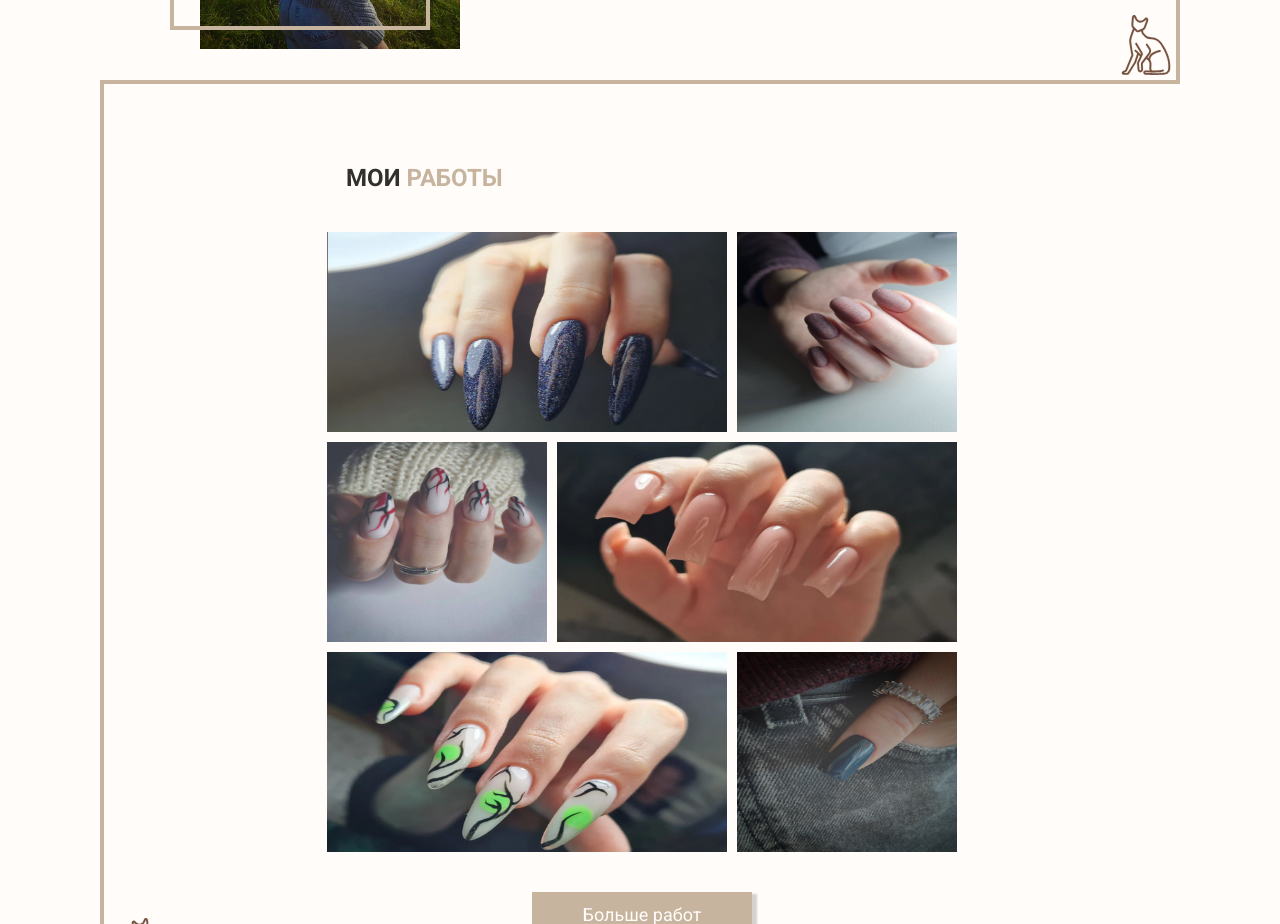
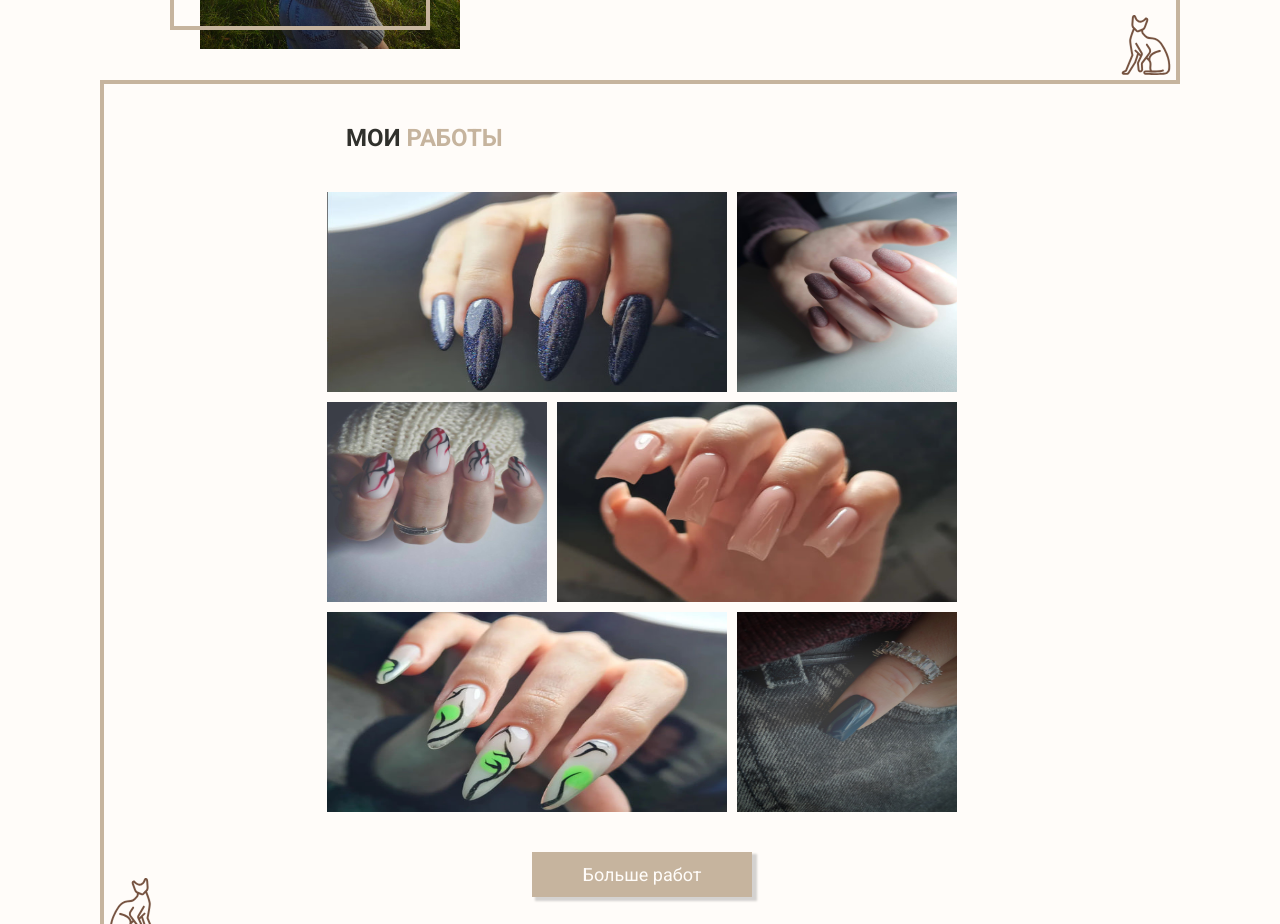
Before and after one commit to Pashashchuka/khil-nails, a React (Create React App) app in the folder khil-nails/: page /home in a window 1280 px wide. Shown: the part 960-1884 px from the top of the page. Built offline with nearby package versions, Linux system fonts and the light colour scheme.

Commit message:
feat: implement one page navigation

```diff
--- a/khil-nails/src/components/Header/Header.tsx
+++ b/khil-nails/src/components/Header/Header.tsx
@@ -8,17 +8,17 @@ const Header: FC = () => {
       <nav>
         <ul className={styles.navigation}>
           <li className={styles.menuList}>
-            <a className={styles.link} href="about">
+            <a className={styles.link} href="#about">
               Обо мне
             </a>
           </li>
           <li className={styles.menuList}>
-            <a className={styles.link} href="portfolio">
+            <a className={styles.link} href="#portfolio">
               Портфолио
             </a>
           </li>
           <li className={styles.menuList}>
-            <a className={styles.link} href="advantages">
+            <a className={styles.link} href="#advantages">
               Преимущества
             </a>
           </li>
--- a/khil-nails/src/components/PortfolioSection/PortfolioSection.module.scss
+++ b/khil-nails/src/components/PortfolioSection/PortfolioSection.module.scss
@@ -11,7 +11,7 @@
 
 .title {
   color: var(--brown-color);
-  margin-top: 80px;
+  margin-top: 40px;
   text-transform: uppercase;
   text-align: left;
   width: 55%;
--- a/khil-nails/src/scss/styles.scss
+++ b/khil-nails/src/scss/styles.scss
@@ -5,6 +5,7 @@
   font-family: var(--font-family-roboto);
   margin: 0;
   padding: 0;
+  transition: all 0.5s ease-in-out;
 }
 
 body {
```
